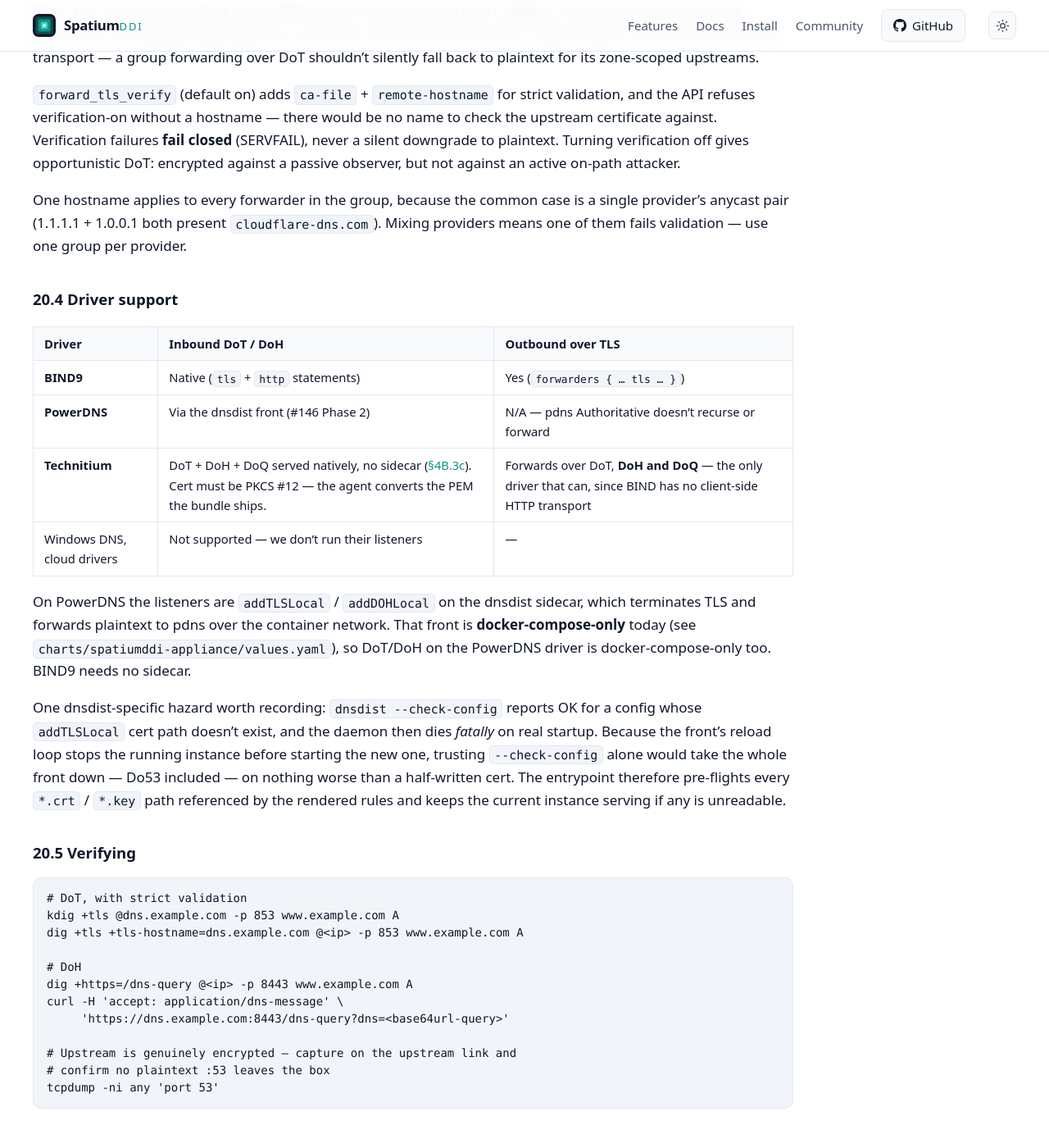
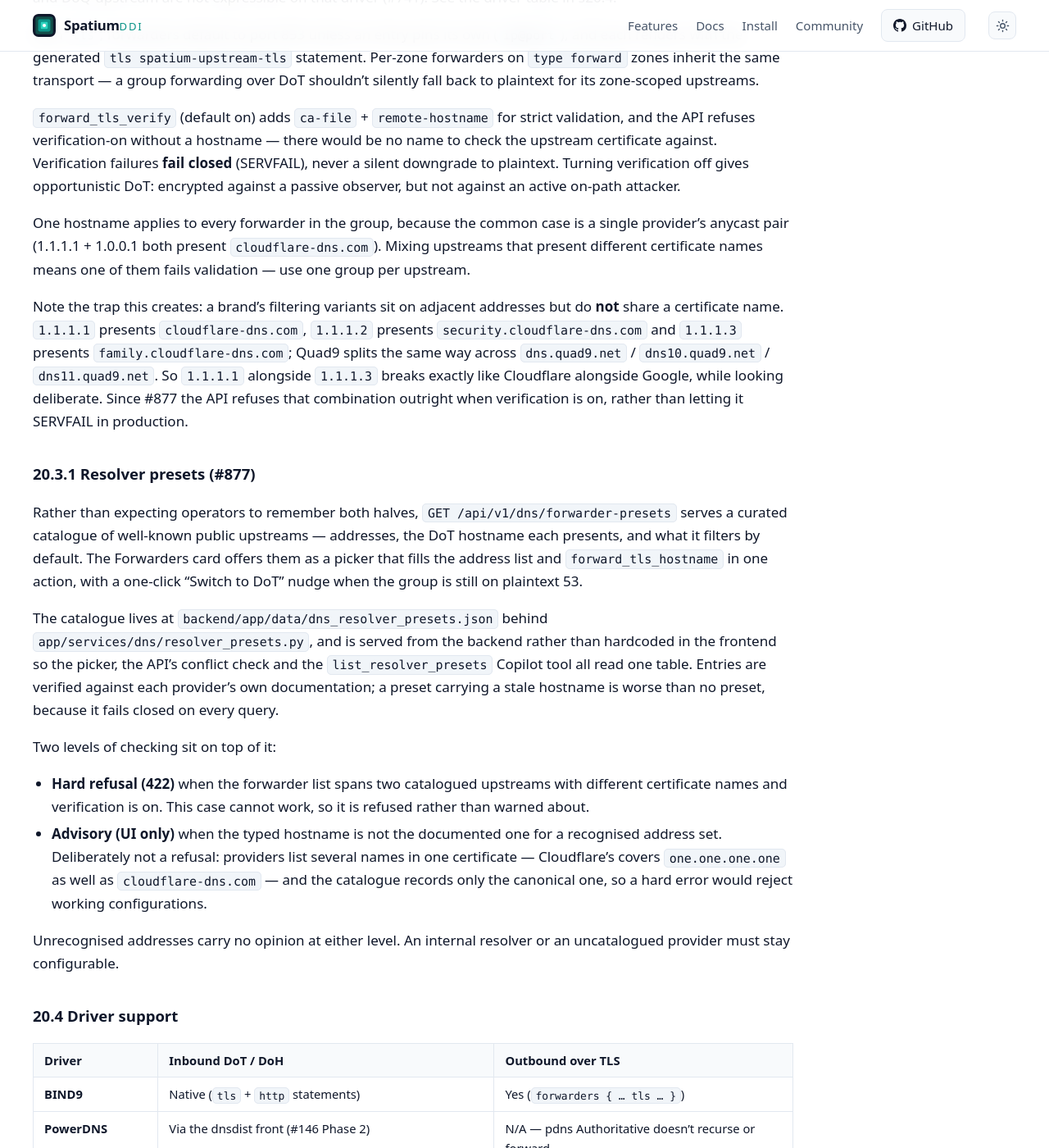
Before and after one commit to spatiumddi/spatiumddi.github.io, a Jekyll site: the page built from features/DNS.md, in a window 1280 px wide and 1400 px high, scrolled down 41697 px. Shown: the whole window at 82% size. Built offline with Jekyll 4.4.1, drawn with Linux system fonts in a browser that asks for light colours; our own code applies the rules of GitHub Pages for plain Markdown files; some of the changed text lies outside the part shown.

Commit message:
docs: publish main@8bcbec3
Mirrored from spatiumddi/spatiumddi@8bcbec375adab01fa743b9dd9551de69108acdff by the docs-publish workflow. Do not edit this repository directly.

```diff
--- a/features/DNS.md
+++ b/features/DNS.md
@@ -1392,9 +1392,11 @@ defaults above collide on purpose.
 
 ### 20.3 Upstream forwarding
 
-`forward_transport` is `do53` (default) or `tls`. There is deliberately no
-`https` value: **BIND has no client-side HTTP transport**, so DoH-upstream
-is not expressible on the BIND9 driver.
+`forward_transport` is `do53` (default), `tls`, `https` or `quic`. The last
+two are Technitium-only and the API refuses them for a group containing a
+BIND9 server: **BIND has no client-side HTTP or QUIC transport**, so
+DoH-upstream and DoQ-upstream are not expressible on that driver (#741).
+See the driver table in §20.4.
 
 With `tls`, forwarders default to port 853 unless an entry pins its own
 (`ip@port`), and each renders with the generated `tls spatium-upstream-tls`
@@ -1411,8 +1413,49 @@ against a passive observer, but not against an active on-path attacker.
 
 One hostname applies to every forwarder in the group, because the common
 case is a single provider's anycast pair (1.1.1.1 + 1.0.0.1 both present
-`cloudflare-dns.com`). Mixing providers means one of them fails
-validation — use one group per provider.
+`cloudflare-dns.com`). Mixing upstreams that present different certificate
+names means one of them fails validation — use one group per upstream.
+
+Note the trap this creates: a brand's filtering variants sit on adjacent
+addresses but do **not** share a certificate name. `1.1.1.1` presents
+`cloudflare-dns.com`, `1.1.1.2` presents `security.cloudflare-dns.com` and
+`1.1.1.3` presents `family.cloudflare-dns.com`; Quad9 splits the same way
+across `dns.quad9.net` / `dns10.quad9.net` / `dns11.quad9.net`. So
+`1.1.1.1` alongside `1.1.1.3` breaks exactly like Cloudflare alongside
+Google, while looking deliberate. Since #877 the API refuses that
+combination outright when verification is on, rather than letting it
+SERVFAIL in production.
+
+### 20.3.1 Resolver presets (#877)
+
+Rather than expecting operators to remember both halves, `GET
+/api/v1/dns/forwarder-presets` serves a curated catalogue of well-known
+public upstreams — addresses, the DoT hostname each presents, and what it
+filters by default. The Forwarders card offers them as a picker that fills
+the address list and `forward_tls_hostname` in one action, with a one-click
+"Switch to DoT" nudge when the group is still on plaintext 53.
+
+The catalogue lives at `backend/app/data/dns_resolver_presets.json` behind
+`app/services/dns/resolver_presets.py`, and is served from the backend
+rather than hardcoded in the frontend so the picker, the API's conflict
+check and the `list_resolver_presets` Copilot tool all read one table.
+Entries are verified against each provider's own documentation; a preset
+carrying a stale hostname is worse than no preset, because it fails closed
+on every query.
+
+Two levels of checking sit on top of it:
+
+* **Hard refusal (422)** when the forwarder list spans two catalogued
+  upstreams with different certificate names and verification is on. This
+  case cannot work, so it is refused rather than warned about.
+* **Advisory (UI only)** when the typed hostname is not the documented one
+  for a recognised address set. Deliberately not a refusal: providers list
+  several names in one certificate — Cloudflare's covers `one.one.one.one`
+  as well as `cloudflare-dns.com` — and the catalogue records only the
+  canonical one, so a hard error would reject working configurations.
+
+Unrecognised addresses carry no opinion at either level. An internal
+resolver or an uncatalogued provider must stay configurable.
 
 ### 20.4 Driver support
 
```
